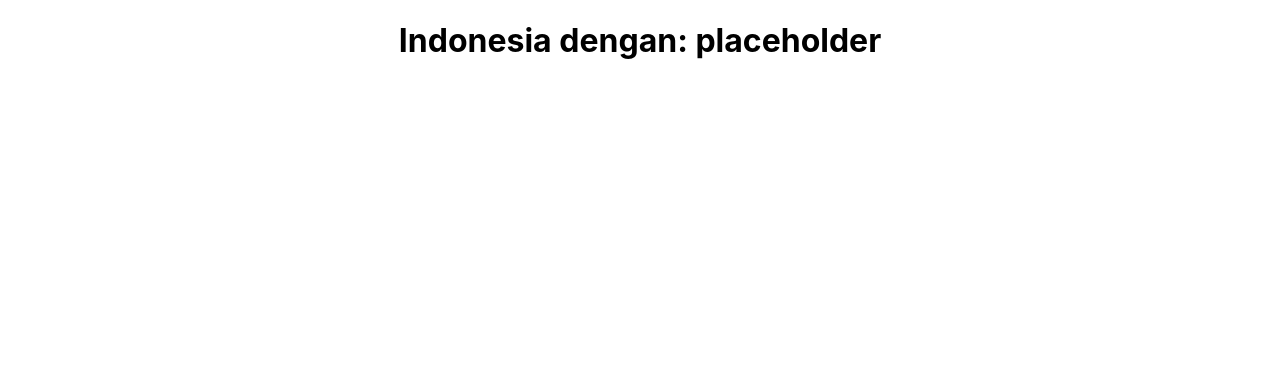
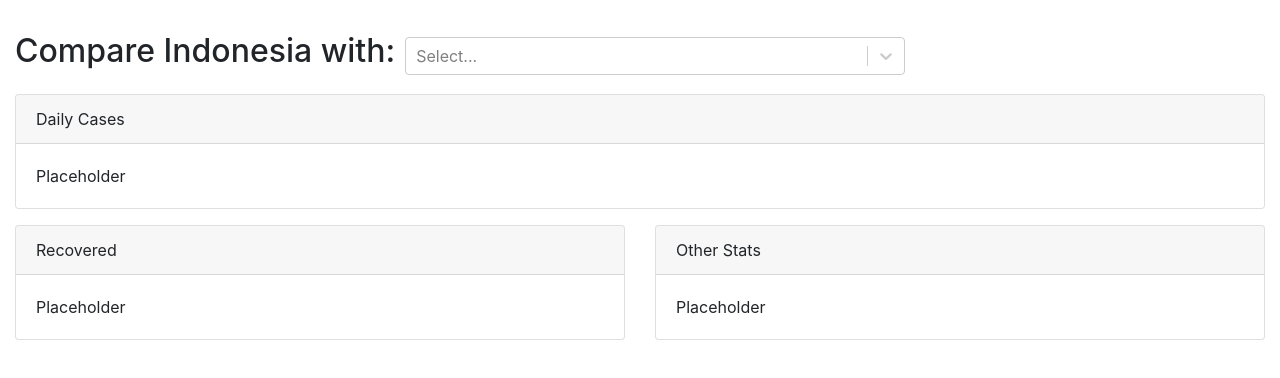
Before and after one commit to ihsanauliaa/apache-drill-fe, a React (Create React App) app: page / in a window 1280 px wide. Shown: the top 378 px of the page. Built offline with nearby package versions, Linux system fonts and the light colour scheme.

Commit message:
Add placeholder layout and react-select

```diff
--- a/src/App.css
+++ b/src/App.css
@@ -1,7 +1,3 @@
-.App {
-  text-align: center;
-}
-
 .App-logo {
   height: 40vmin;
   pointer-events: none;
--- a/src/components/AccumDeadRecoveredHospitalized/AccumDeadRecoveredHospitalized.jsx
+++ b/src/components/AccumDeadRecoveredHospitalized/AccumDeadRecoveredHospitalized.jsx
@@ -1,12 +1,20 @@
 import React, { Component } from "react";
 import styles from './AccumDeadRecoveredHospitalized.module.css'
+import {Card} from "react-bootstrap";
 
 class AccumDeadRecoveredHospitalized extends Component {
     render() {
         return (
-            <div>
-
-            </div>
+            <React.Fragment>
+                <Card>
+                    <Card.Header>Other Stats</Card.Header>
+                    <Card.Body>
+                        <Card.Text>
+                            Placeholder
+                        </Card.Text>
+                    </Card.Body>
+                </Card>
+            </React.Fragment>
         );
     }
 }
--- a/src/components/CountrySelector/CountrySelector.jsx
+++ b/src/components/CountrySelector/CountrySelector.jsx
@@ -1,12 +1,30 @@
 import React, { Component } from "react";
 import styles from './CountrySelector.module.css'
+import Select from "react-select";
+
+const countries = [
+    { label: 'Indonesia', value: 'Indonesia' },
+    { label: 'United States', value: 'United States' },
+    { label: 'United Kingdom', value: 'United Kingdom' },
+    { label: 'France', value: 'France' },
+    { label: 'Germany', value: 'Germany' },
+    { label: 'Canada', value: 'Canada' },
+];
 
 class CountrySelector extends Component {
     render() {
         return (
-            <div>
-                <h1>Indonesia dengan: placeholder</h1>
-            </div>
+            <React.Fragment>
+                <div style={{ display: "inline-block"}}>
+                    <h2 style={{ paddingTop: "2rem", paddingBottom: "1rem"}}>Compare Indonesia with: </h2>
+                </div>
+                <div style={{ display: "inline-block", minWidth: "40%", marginLeft: "10px"}}>
+                    <Select
+                        options={countries}
+                        onChange={opt => console.log(opt.value)}
+                    />
+                </div>
+            </React.Fragment>
         );
     }
 }
--- a/src/components/DailyCases/DailyCases.jsx
+++ b/src/components/DailyCases/DailyCases.jsx
@@ -1,12 +1,22 @@
 import React, { Component } from "react";
 import styles from './DailyCases.module.css'
+import {Card} from "react-bootstrap";
 
 class DailyCases extends Component {
     render() {
         return (
-            <div>
-
-            </div>
+            <React.Fragment>
+                <div style={{ paddingBottom: "1rem"}}>
+                    <Card>
+                        <Card.Header>Daily Cases</Card.Header>
+                        <Card.Body>
+                            <Card.Text>
+                                Placeholder
+                            </Card.Text>
+                        </Card.Body>
+                    </Card>
+                </div>
+            </React.Fragment>
         );
     }
 }
--- a/src/components/RecoveredStats/RecoveredStats.jsx
+++ b/src/components/RecoveredStats/RecoveredStats.jsx
@@ -1,12 +1,20 @@
 import React, { Component } from "react";
 import styles from './RecoveredStats.module.css'
+import {Card} from "react-bootstrap";
 
 class RecoveredStats extends Component {
     render() {
         return (
-            <div>
-
-            </div>
+            <React.Fragment>
+                <Card>
+                    <Card.Header>Recovered</Card.Header>
+                    <Card.Body>
+                        <Card.Text>
+                            Placeholder
+                        </Card.Text>
+                    </Card.Body>
+                </Card>
+            </React.Fragment>
         );
     }
 }
--- a/src/containers/Home.jsx
+++ b/src/containers/Home.jsx
@@ -1,7 +1,11 @@
 import React, { Component } from "react";
 import { Helmet } from 'react-helmet';
-import {Container} from "react-bootstrap";
+import {Col, Container, Row} from "react-bootstrap";
 import CountrySelector from "../components/CountrySelector/CountrySelector";
+import DailyCases from "../components/DailyCases/DailyCases";
+import RecoveredStats from "../components/RecoveredStats/RecoveredStats";
+import AccumDeadRecoveredHospitalized
+    from "../components/AccumDeadRecoveredHospitalized/AccumDeadRecoveredHospitalized";
 
 const TITLE = 'Kelompok 16 - Apache Drill'
 
@@ -14,6 +18,19 @@ class Home extends Component {
                 </Helmet>
                 <Container fluid>
                     <CountrySelector/>
+                    <Row>
+                        <Col>
+                            <DailyCases/>
+                        </Col>
+                    </Row>
+                    <Row>
+                        <Col>
+                            <RecoveredStats/>
+                        </Col>
+                        <Col>
+                            <AccumDeadRecoveredHospitalized/>
+                        </Col>
+                    </Row>
                 </Container>
             </React.Fragment>
         );
--- a/src/index.js
+++ b/src/index.js
@@ -2,6 +2,7 @@ import React from 'react';
 import ReactDOM from 'react-dom';
 import './index.css';
 import App from './App';
+import "bootstrap/dist/css/bootstrap.css"
 import reportWebVitals from './reportWebVitals';
 
 ReactDOM.render(
```
Also changed, not shown: package.json (+6 -2 lines), 2 other files (tests, documents, lock files or other folders).
